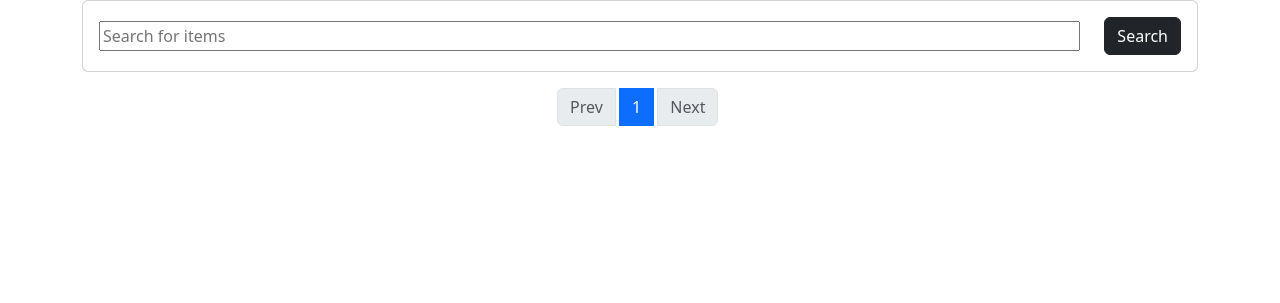
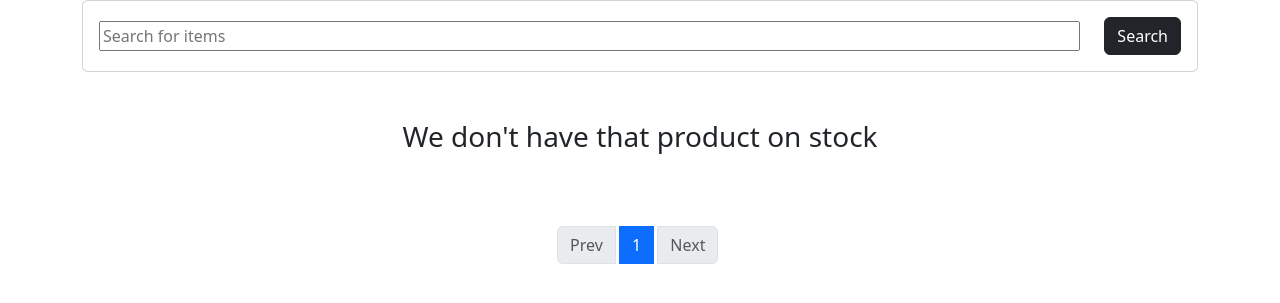
Before and after one commit to stanislavtz/ecommerce, a Django app: page /shop/ in a window 1280 px wide. Shown: the top 303 px of the page. Run offline with Django 5.2, Linux system fonts and the light colour scheme; data that the repository does not hold is empty.

Commit message:
Add text if searched product don't exist

```diff
--- a/ecommerce/shop/templates/shop/index.html
+++ b/ecommerce/shop/templates/shop/index.html
@@ -36,6 +36,10 @@
                         </div>
                     </a>
                 </div>
+            {% empty %}
+                <div class="text-center my-5">
+                    <h3>We don't have that product on stock</h3>
+                </div>
             {% endfor %}
         </div>
 
```
